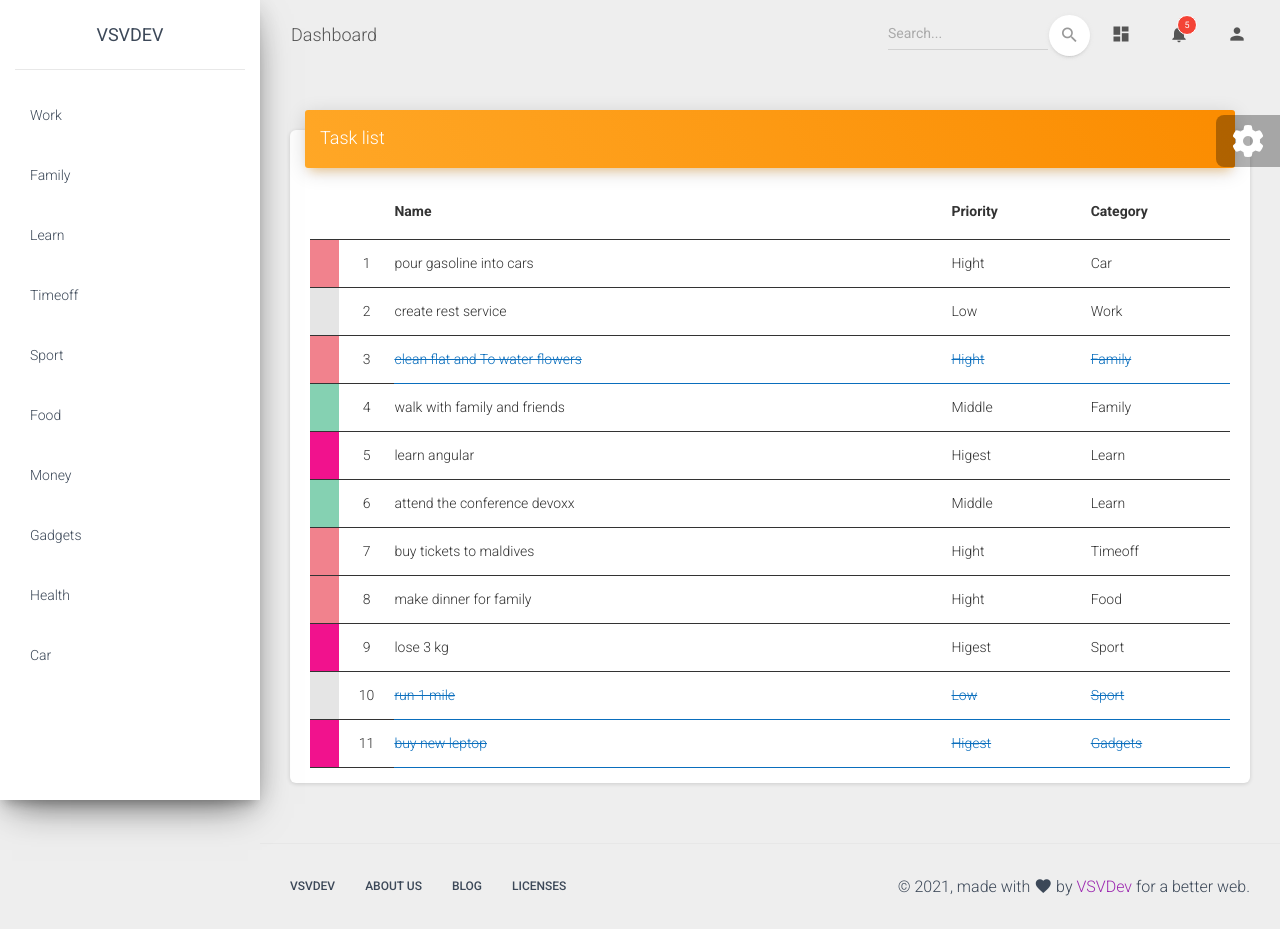
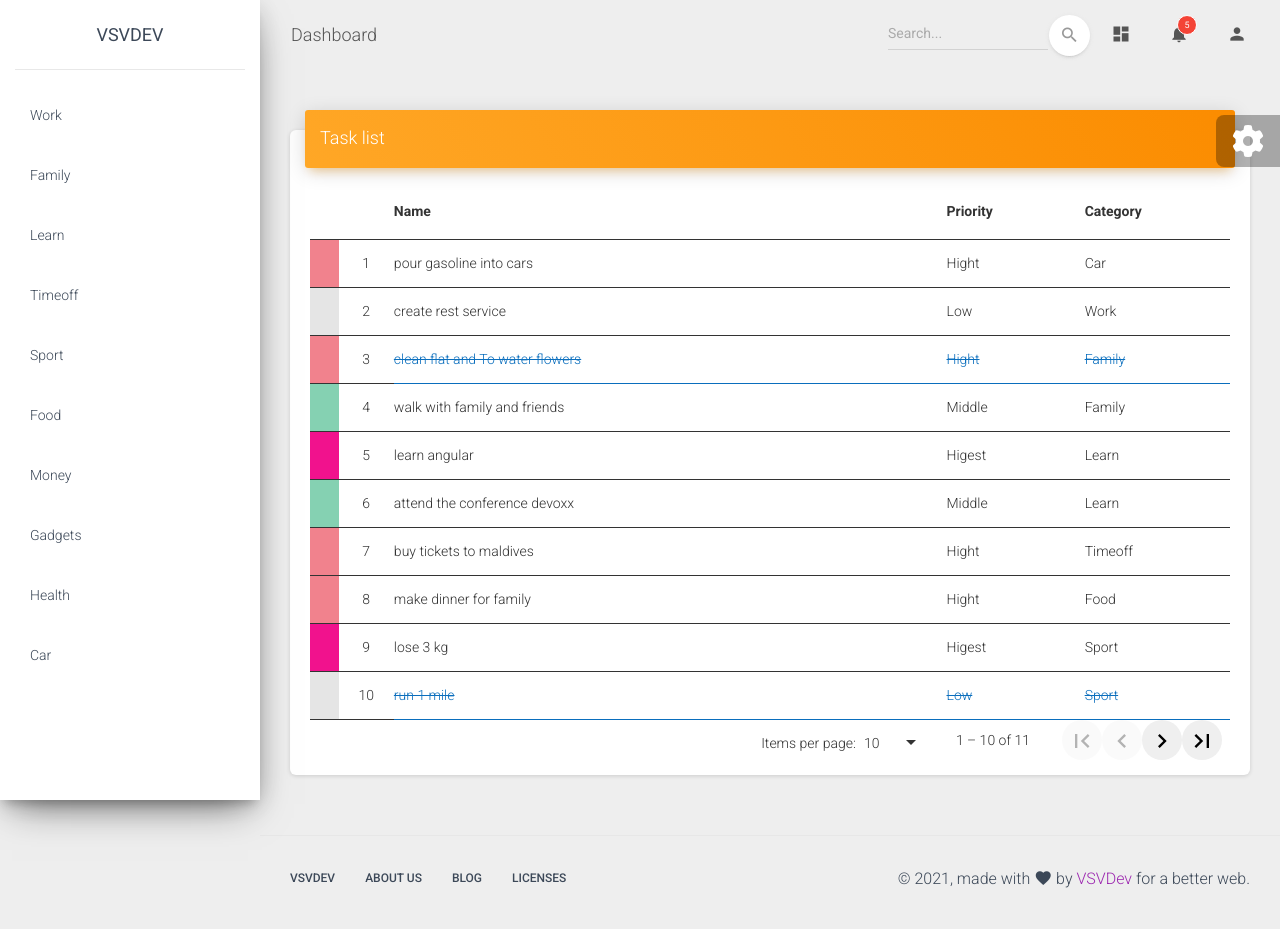
Before and after one commit to vsvdevua/afirstAngular, an Angular app: page / in a window 1280 px wide. Built offline with nearby package versions, Linux system fonts and the light colour scheme.

Commit message:
added sort and pagination, and work without data

```diff
--- a/src/app/views/tasks/tasks.component.html
+++ b/src/app/views/tasks/tasks.component.html
@@ -2,8 +2,8 @@
   <div class="card-header card-header-warning">
     <h4 class="card-title">Task list</h4>
   </div>
-  <div class="card-body table-responsive">
-   <table [dataSource]="dataSource" mat-table>
+  <div class="card-body table-responsive" *ngIf="tasks.length>0">
+   <table [dataSource]="dataSource" mat-table matSort>
      <!-- priority color-->
      <ng-container matColumnDef="color">
        <th *matHeaderCellDef mat-header-cell></th>
@@ -19,28 +19,28 @@
 
      <!--task title-->
      <ng-container matColumnDef="title">
-       <th *matHeaderCellDef mat-header-cell>Name</th>
+       <th *matHeaderCellDef mat-header-cell mat-sort-header>Name</th>
        <td class="col-title" *matCellDef="let task" [class.completed]="task.completed" mat-cell>
          {{task.title}}
        </td>
      </ng-container>
      <!--data-->
      <ng-container matColumnDef="date">
-       <th *matHeaderCellDef mat-header-cell>Date</th>
+       <th *matHeaderCellDef mat-header-cell mat-sort-header>Date</th>
        <td class="col-date" *matCellDef="let task" [ngClass]="{'completed': task.completed, 'nodate' : task.date == null}" mat-cell>
          {{task.date | date: "short"}}
        </td>
      </ng-container>
      <!--priority-->
      <ng-container matColumnDef="priority">
-       <th *matHeaderCellDef mat-header-cell>Priority</th>
+       <th *matHeaderCellDef mat-header-cell mat-sort-header>Priority</th>
        <td class="col-priority" *matCellDef="let task" [ngClass]="{'completed': task.completed, 'nopriority' : task.priority == null}" mat-cell>
          {{task.priority ? task.priority.title : "without priority"}}
        </td>
      </ng-container>
      <!--category-->
      <ng-container matColumnDef="category">
-       <th *matHeaderCellDef mat-header-cell>Category</th>
+       <th *matHeaderCellDef mat-header-cell mat-sort-header>Category</th>
        <td class="col-category" *matCellDef="let task" [ngClass]="{'completed': task.completed, 'nocategory' : task.category == null,
 'link': !task.completed && task.category}" mat-cell>
          {{task.category ? task.category.title : "without category"}}
@@ -51,6 +51,7 @@
      <!--columns-->
      <tr *matRowDef="let row; columns: displayedColumns;" mat-row></tr>
    </table>
-
+<mat-paginator [pageSizeOptions]="[10,20,50,100]" showFirstLastButtons></mat-paginator>
   </div>
+  <div *ngIf="tasks.length == 0"><p class="not-found">Not Found</p></div>
 </div>
--- a/src/app/views/tasks/tasks.component.ts
+++ b/src/app/views/tasks/tasks.component.ts
@@ -1,17 +1,21 @@
-import {Component, OnInit} from '@angular/core';
+import {AfterViewInit, Component, OnInit, ViewChild} from '@angular/core';
 import {DataHandlerService} from '../../service/data-handler.service';
 import {Task} from '../../model/Task';
 import {MatTableDataSource} from '@angular/material/table';
+import {MatPaginator} from '@angular/material/paginator';
+import {MatSort} from '@angular/material/sort';
 
 @Component({
   selector: 'app-tasks',
   templateUrl: './tasks.component.html',
   styleUrls: ['./tasks.component.css']
 })
-export class TasksComponent implements OnInit {
-  public displayedColumns: string[] = ['color', 'id', 'title', 'priority', 'category'];
- public dataSource: MatTableDataSource<Task>;
+export class TasksComponent implements OnInit, AfterViewInit {
+  private displayedColumns: string[] = ['color', 'id', 'title', 'priority', 'category'];
+  private dataSource: MatTableDataSource<Task>;
   tasks: Task[];
+  @ViewChild(MatPaginator, {static: false}) private paginator: MatPaginator;
+  @ViewChild(MatSort, {static: false}) private sort: MatSort;
 
   constructor(private dataHandler: DataHandlerService) {
   }
@@ -28,15 +32,47 @@
   }
 
   // tslint:disable-next-line:typedef
-  public getPriorityColor(task: Task) {
+  private getPriorityColor(task: Task) {
     if (task.priority && task.priority.color) {
       return task.priority.color;
+    }
+    if (task.completed) {
+      return '#F8F9FA';
     }
     return '#fff';
   }
 
   // tslint:disable-next-line:typedef
- public refreshTable() {
+  private refreshTable() {
     this.dataSource.data = this.tasks;
+    this.addTableObjects();
+    this.dataSource.sortingDataAccessor = (task, colName) => {
+      switch (colName) {
+        case 'priority': {
+          return task.priority ? task.priority.id : null;
+        }
+        case 'category' : {
+          return task.category ? task.category.title : null;
+        }
+        case 'data' : {
+          return task.date ? task.date : null;
+        }
+        case 'title' : {
+          return task.title;
+        }
+
+      }
+    };
+  }
+
+  ngAfterViewInit(): void {
+    this.addTableObjects();
+  }
+
+
+  // tslint:disable-next-line:typedef
+  private addTableObjects() {
+    this.dataSource.sort = this.sort;
+    this.dataSource.paginator = this.paginator;
   }
 }
--- a/src/styles.css
+++ b/src/styles.css
@@ -1,2 +1,9 @@
 /* You can add global styles to this file, and also import other style files */
 @import "assets/css/material-dashboard.css";
+
+.not-found{
+  margin-top: 30px;
+  font-size: 20px;
+  color: rgba(74,74,74, 0.98);
+  text-align: center;
+}
```
